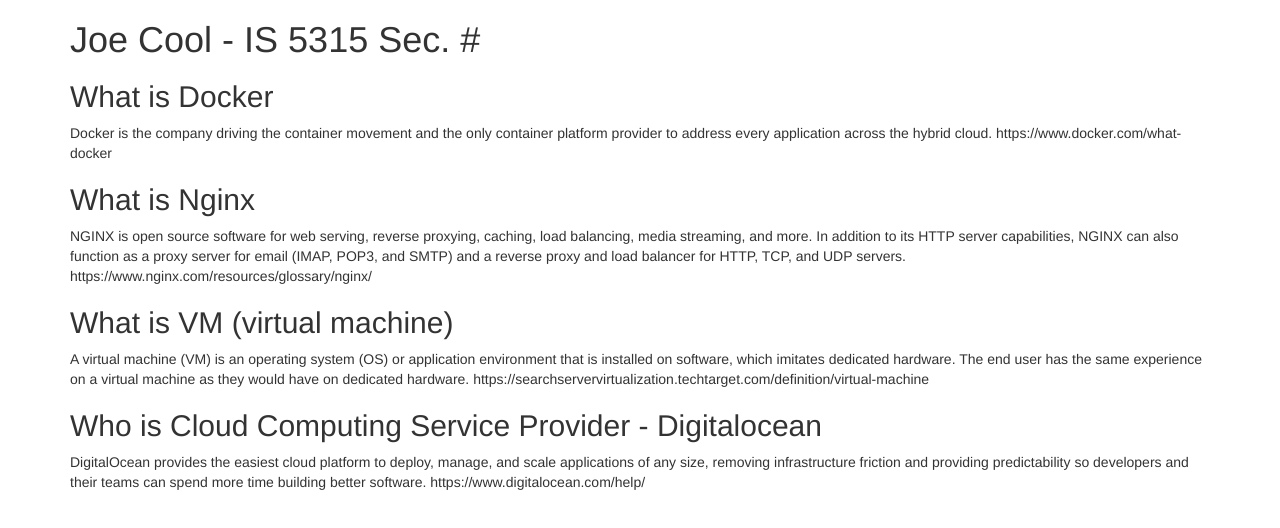
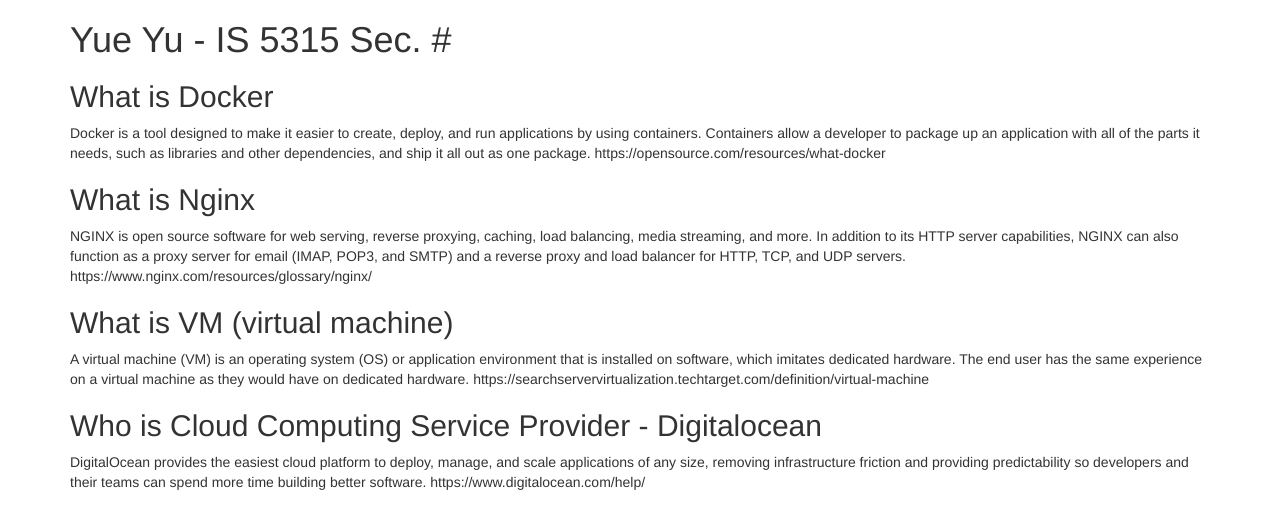
Before and after one commit to yucoco22cn/5315yue, a plain HTML site: page index.html in a window 1280 px wide. Drawn offline with nearby package versions, Linux system fonts and the light colour scheme.

Commit message:
hw files

```diff
--- a/index.html
+++ b/index.html
@@ -5,10 +5,10 @@
   </head>
   <body>
     <div class="container">
-      <h1>Joe Cool - IS 5315 Sec. #</h1>
+      <h1>Yue Yu - IS 5315 Sec. #</h1>
       <h2>What is Docker</h2>
-      <p>Docker is the company driving the container movement and the only container platform provider to address every application across the hybrid cloud.
-      https://www.docker.com/what-docker</p>
+      <p>Docker is a tool designed to make it easier to create, deploy, and run applications by using containers. Containers allow a developer to package up an application with all of the parts it needs, such as libraries and other dependencies, and ship it all out as one package.
+      https://opensource.com/resources/what-docker</p>
       <h2>What is Nginx</h2>
       <p>NGINX is open source software for web serving, reverse proxying, caching, load balancing, media streaming, and more.
       In addition to its HTTP server capabilities, NGINX can also function as a proxy server for email (IMAP, POP3, and SMTP) and a reverse proxy and load balancer for HTTP, TCP, and UDP servers.
```
